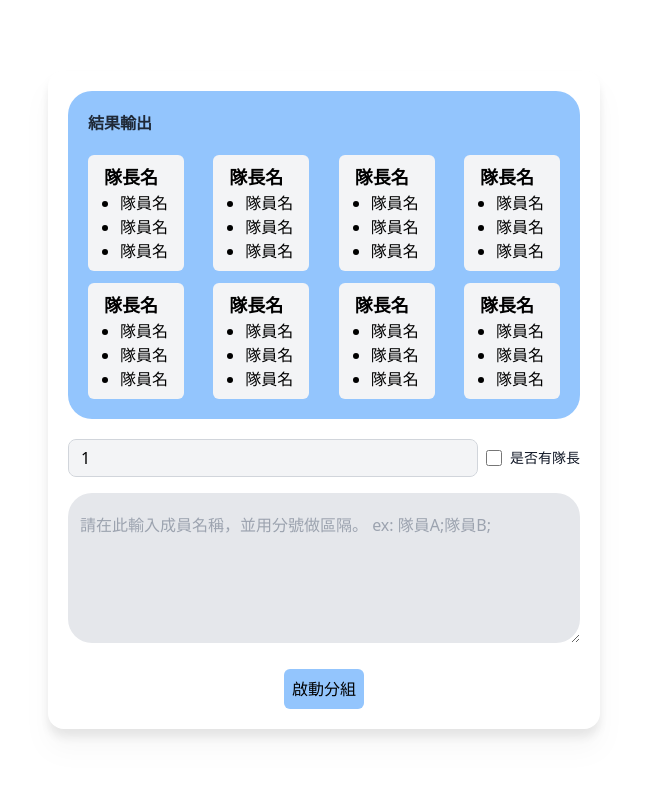
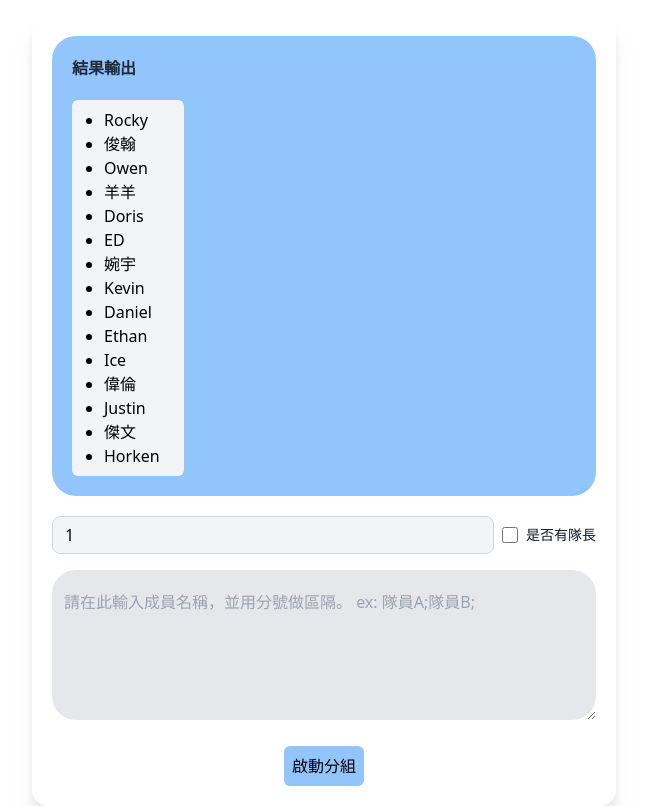
Before and after one commit to horkenw/horkenw.github.io, a plain HTML site: page project/index.html in a window 1280 px wide. Both pictures are taken after a click on the link "啟動分組". Shown: the whole page, without its empty margins (316-963 px from the left). Drawn offline with nearby package versions, Linux system fonts and the light colour scheme.

Commit message:
分組邏輯修正 done

```diff
--- a/project/index.html
+++ b/project/index.html
@@ -18,79 +18,16 @@
       <div
         class="max-w-[1200px] m-auto h-screen p-4 flex flex-wrap justify-center items-center"
       >
-        <div class="rounded-2xl overflow-hidden drop-shadow-xl p-5 bg-white">
-          <div class="p-5 max-w-lg bg-blue-300 rounded-3xl">
+        <div
+          class="rounded-2xl overflow-hidden drop-shadow-xl p-5 bg-white lg:w-3/6"
+        >
+          <div class="p-5 max-w-xl bg-blue-300 rounded-3xl m-auto">
             <div class="font-bold text-gray-800">結果輸出</div>
             <div
-              class="mt-5 flex justify-between gap-3 flex-col md:flex-row md:flex-wrap"
-            >
-              <div class="bg-gray-100 px-4 py-2 rounded-md">
-                <div class="font-bold text-lg">隊長名</div>
-                <ol class="list-disc inline-block pl-4">
-                  <li>隊員名</li>
-                  <li>隊員名</li>
-                  <li>隊員名</li>
-                </ol>
-              </div>
-              <div class="bg-gray-100 px-4 py-2 rounded-md">
-                <div class="font-bold text-lg">隊長名</div>
-                <ol class="list-disc inline-block pl-4">
-                  <li>隊員名</li>
-                  <li>隊員名</li>
-                  <li>隊員名</li>
-                </ol>
-              </div>
-              <div class="bg-gray-100 px-4 py-2 rounded-md">
-                <div class="font-bold text-lg">隊長名</div>
-                <ol class="list-disc inline-block pl-4">
-                  <li>隊員名</li>
-                  <li>隊員名</li>
-                  <li>隊員名</li>
-                </ol>
-              </div>
-              <div class="bg-gray-100 px-4 py-2 rounded-md">
-                <div class="font-bold text-lg">隊長名</div>
-                <ol class="list-disc inline-block pl-4">
-                  <li>隊員名</li>
-                  <li>隊員名</li>
-                  <li>隊員名</li>
-                </ol>
-              </div>
-              <div class="bg-gray-100 px-4 py-2 rounded-md">
-                <div class="font-bold text-lg">隊長名</div>
-                <ol class="list-disc inline-block pl-4">
-                  <li>隊員名</li>
-                  <li>隊員名</li>
-                  <li>隊員名</li>
-                </ol>
-              </div>
-              <div class="bg-gray-100 px-4 py-2 rounded-md">
-                <div class="font-bold text-lg">隊長名</div>
-                <ol class="list-disc inline-block pl-4">
-                  <li>隊員名</li>
-                  <li>隊員名</li>
-                  <li>隊員名</li>
-                </ol>
-              </div>
-              <div class="bg-gray-100 px-4 py-2 rounded-md">
-                <div class="font-bold text-lg">隊長名</div>
-                <ol class="list-disc inline-block pl-4">
-                  <li>隊員名</li>
-                  <li>隊員名</li>
-                  <li>隊員名</li>
-                </ol>
-              </div>
-              <div class="bg-gray-100 px-4 py-2 rounded-md">
-                <div class="font-bold text-lg">隊長名</div>
-                <ol class="list-disc inline-block pl-4">
-                  <li>隊員名</li>
-                  <li>隊員名</li>
-                  <li>隊員名</li>
-                </ol>
-              </div>
-            </div>
+              class="result mt-5 flex justify-between gap-3 flex-col md:flex-row md:flex-wrap"
+            ></div>
           </div>
-          <div class="mt-5 max-w-lg space-y-4">
+          <div class="mt-5 max-w-xl space-y-4 m-auto">
             <div class="flex">
               <label class="grow mr-2" for="group" title="group">
                 <input
@@ -98,6 +35,7 @@
                   type="number"
                   id="group"
                   min="1"
+                  max="10"
                   value="1"
                   class="inline-block w-full px-3 py-1.5 text-base bg-gray-100 bg-clip-padding rounded-lg border border-solid border-gray-300 transition ease-in-out m-0 focus:text-gray-700 focus:border-blue-600 focus:outline-none"
                 />
@@ -134,13 +72,8 @@
       </div>
     </div>
     <template id="team">
-      <div class="bg-gray-100 px-4 py-2 rounded-md">
-        <div class="font-bold text-lg">隊長名</div>
-        <ol class="list-disc inline-block pl-4">
-          <li>隊員名</li>
-          <li>隊員名</li>
-          <li>隊員名</li>
-        </ol>
+      <div class="bg-gray-100 px-4 py-2 rounded-md w-28">
+        <ol class="member list-disc inline-block pl-4"></ol>
       </div>
     </template>
     <script>
@@ -172,12 +105,17 @@
         const teamLead = document.querySelector("#teamlead");
         // The result will be using creat table
         let resultData;
+        // The result will place as HTML structure
+        const tableResults = [];
         needTeamLead = teamLead.checked;
 
         // Using default data
         if (!textArea.value) {
           resultData = getRandomGroupResult(fakeArr, teamGroup);
-          generateTableList(resultData);
+          resultData.forEach((group) => {
+            tableResults.push(generateTableListItems(group, needTeamLead));
+          });
+          renderHTMLView(tableResults);
           return null;
         }
 
@@ -190,8 +128,11 @@
           return null;
         }
         resultData = getRandomGroupResult(teamMembers, teamGroup);
-        generateTableList(resultData);
-        // 1;2;4. ;2;   2; 1.   4;6 ;3.     ;  7;
+        resultData.forEach((group) => {
+          tableResults.push(generateTableListItems(group, needTeamLead));
+        });
+        renderHTMLView(tableResults);
+        // 傑文; Justin;ED;Ethan;Rocky;偉倫
       });
 
       function getRandomGroupResult(arrData, groups) {
@@ -225,8 +166,37 @@
         return results;
       }
 
-      function generateTableList(dataResults, col, tlRequest) {
-        console.log(dataResults);
+      function generateTableListItems(groupResult, tlRequest) {
+        const template = document.querySelector("#team");
+        const clone = template.content.cloneNode(true);
+        const memberEl = clone.querySelector(".member");
+        if (tlRequest) {
+          // Generate team leader
+          const leadEl = document.createElement("div");
+          leadEl.classList.add("leader", "font-bold", "text-lg");
+          console.log(groupResult);
+          setupContent(leadEl, groupResult.shift());
+          clone.querySelector("div").insertBefore(leadEl, memberEl);
+        }
+        groupResult.forEach((member) => {
+          // Generate team member
+          const li = document.createElement("li");
+          setupContent(li, member);
+          memberEl.appendChild(li);
+        });
+        return clone;
+      }
+
+      function setupContent(el, content) {
+        el.innerText = content;
+      }
+
+      function renderHTMLView(htmlStru) {
+        const rootEl = document.querySelector(".result");
+        rootEl.innerHTML = "";
+        htmlStru.forEach((html) => {
+          rootEl.appendChild(html);
+        });
       }
     </script>
   </body>
```
